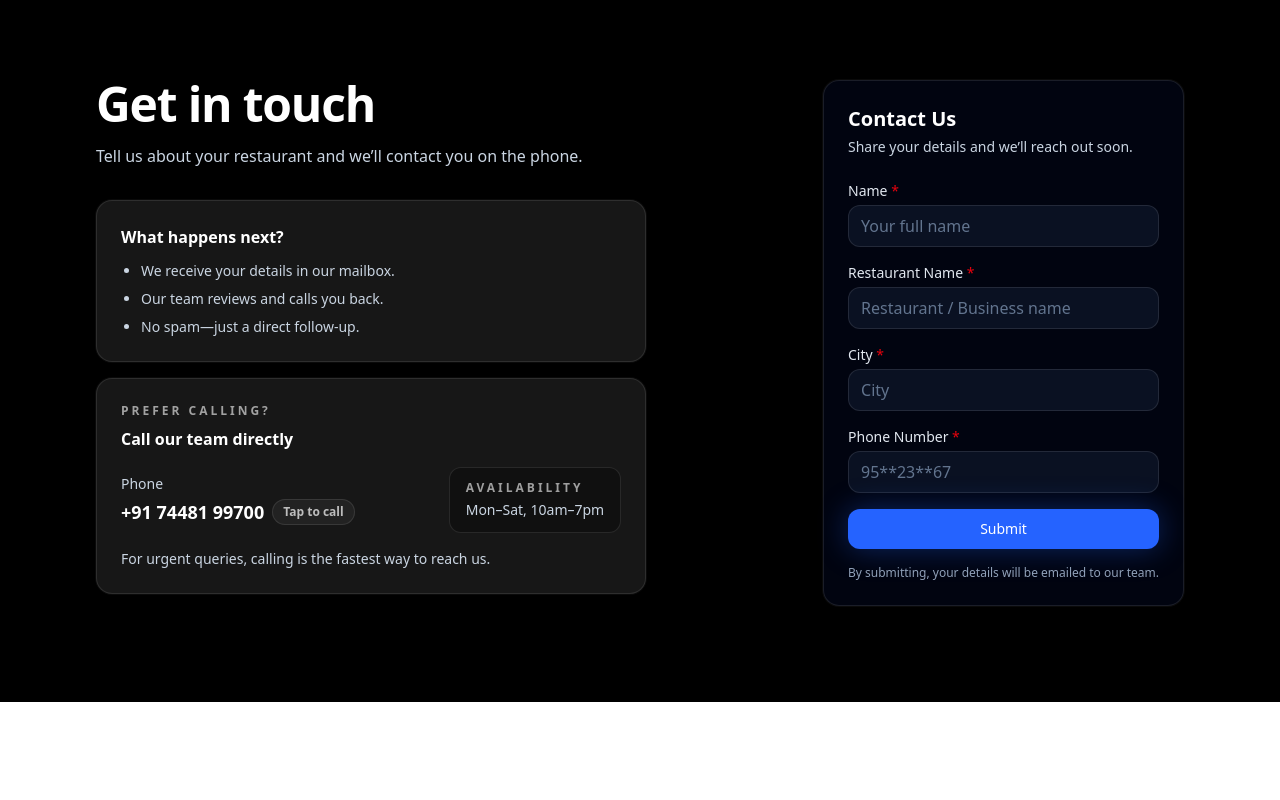
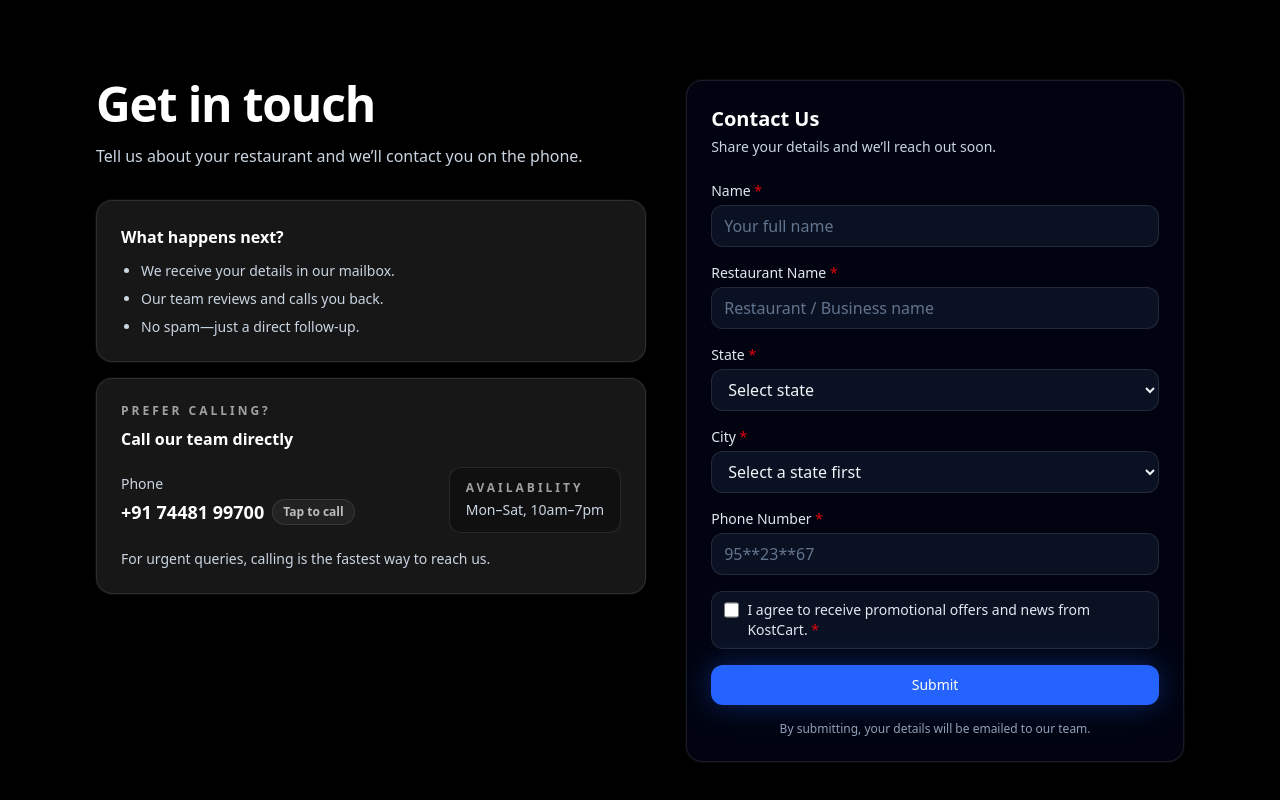
Before and after one commit to Binder101/KostCartWeb, a Next.js app: page / in a window 1280 px wide. Shown: the part 5739-6539 px from the top of the page. Before the commit the page ends 6441 px from the top, so only its background shows below. Built offline with nearby package versions, Linux system fonts and the light colour scheme.

Commit message:
Add marketing consent checkbox to contact form

```diff
--- a/src/app/layouts/ContactUsForm.tsx
+++ b/src/app/layouts/ContactUsForm.tsx
@@ -5,8 +5,10 @@ import { useMemo, useState } from "react";
 type FormState = {
     name: string;
     restaurantName: string;
+    state: string;
     city: string;
     phoneNumber: string;
+    marketingConsent: boolean;
 
     // Optional anti-spam honeypot (hidden field)
     companyWebsite: string;
@@ -15,6 +17,65 @@ type FormState = {
 type ApiResponse =
     | { ok: true; message: string }
     | { ok: false; message: string };
+
+const INDIA_STATE_CITIES: Record<string, string[]> = {
+    "Andaman and Nicobar Islands": ["Port Blair"],
+    "Andhra Pradesh": [
+        "Anantapur",
+        "Guntur",
+        "Kadapa",
+        "Kakinada",
+        "Kurnool",
+        "Nellore",
+        "Rajahmundry",
+        "Tirupati",
+        "Vijayawada",
+        "Visakhapatnam",
+    ],
+    "Arunachal Pradesh": ["Itanagar", "Naharlagun", "Pasighat", "Tawang"],
+    Assam: ["Dibrugarh", "Guwahati", "Jorhat", "Silchar", "Tezpur"],
+    Bihar: ["Bhagalpur", "Darbhanga", "Gaya", "Muzaffarpur", "Patna"],
+    Chandigarh: ["Chandigarh"],
+    Chhattisgarh: ["Bhilai", "Bilaspur", "Durg", "Korba", "Raipur"],
+    "Dadra and Nagar Haveli and Daman and Diu": ["Daman", "Silvassa"],
+    Delhi: ["Delhi", "New Delhi"],
+    Goa: ["Margao", "Panaji", "Vasco da Gama"],
+    Gujarat: ["Ahmedabad", "Bhavnagar", "Jamnagar", "Rajkot", "Surat", "Vadodara"],
+    Haryana: ["Faridabad", "Gurugram", "Hisar", "Panipat", "Rohtak"],
+    "Himachal Pradesh": ["Dharamshala", "Mandi", "Shimla", "Solan"],
+    "Jammu and Kashmir": ["Anantnag", "Jammu", "Srinagar"],
+    Jharkhand: ["Bokaro", "Dhanbad", "Jamshedpur", "Ranchi"],
+    Karnataka: ["Bengaluru", "Belagavi", "Hubballi", "Mangaluru", "Mysuru"],
+    Kerala: ["Kochi", "Kollam", "Kozhikode", "Thiruvananthapuram", "Thrissur"],
+    Ladakh: ["Kargil", "Leh"],
+    Lakshadweep: ["Kavaratti"],
+    "Madhya Pradesh": ["Bhopal", "Gwalior", "Indore", "Jabalpur", "Ujjain"],
+    Maharashtra: ["Aurangabad", "Mumbai", "Nagpur", "Nashik", "Pune", "Thane"],
+    Manipur: ["Imphal"],
+    Meghalaya: ["Shillong", "Tura"],
+    Mizoram: ["Aizawl", "Lunglei"],
+    Nagaland: ["Dimapur", "Kohima", "Mokokchung"],
+    Odisha: ["Bhubaneswar", "Cuttack", "Puri", "Rourkela", "Sambalpur"],
+    Puducherry: ["Karaikal", "Puducherry"],
+    Punjab: ["Amritsar", "Jalandhar", "Ludhiana", "Patiala"],
+    Rajasthan: ["Ajmer", "Bikaner", "Jaipur", "Jodhpur", "Kota", "Udaipur"],
+    Sikkim: ["Gangtok", "Namchi"],
+    "Tamil Nadu": ["Chennai", "Coimbatore", "Madurai", "Salem", "Tiruchirappalli"],
+    Telangana: ["Hyderabad", "Karimnagar", "Khammam", "Nizamabad", "Warangal"],
+    Tripura: ["Agartala", "Udaipur"],
+    "Uttar Pradesh": [
+        "Agra",
+        "Aligarh",
+        "Ghaziabad",
+        "Kanpur",
+        "Lucknow",
+        "Meerut",
+        "Noida",
+        "Varanasi",
+    ],
+    Uttarakhand: ["Dehradun", "Haridwar", "Haldwani", "Rishikesh"],
+    "West Bengal": ["Asansol", "Durgapur", "Howrah", "Kolkata", "Siliguri"],
+};
 
 function normalizePhone(input: string) {
     // Keep digits and common phone symbols
@@ -25,8 +86,10 @@ export default function ContactUsForm() {
     const [form, setForm] = useState<FormState>({
         name: "",
         restaurantName: "",
+        state: "",
         city: "",
         phoneNumber: "",
+        marketingConsent: false,
         companyWebsite: "", // honeypot
     });
 
@@ -37,13 +100,15 @@ export default function ContactUsForm() {
     const isValid = useMemo(() => {
         const nameOk = form.name.trim().length >= 2;
         const restOk = form.restaurantName.trim().length >= 2;
+        const stateOk = form.state.trim().length >= 2;
         const cityOk = form.city.trim().length >= 2;
+        const consentOk = form.marketingConsent;
 
         // Basic phone sanity check (server will also validate)
         const phone = form.phoneNumber.trim();
         const phoneOk = /^[0-9+\-() ]{7,20}$/.test(phone);
 
-        return nameOk && restOk && cityOk && phoneOk;
+        return nameOk && restOk && stateOk && cityOk && phoneOk && consentOk;
     }, [form]);
 
     function onChange<K extends keyof FormState>(key: K, value: FormState[K]) {
@@ -79,14 +144,16 @@ export default function ContactUsForm() {
             }
 
             const normalizedBase = apiBase.replace(/\/+$/, "");
+            const location = `${form.city.trim()}, ${form.state.trim()}`;
             const res = await fetch(`${normalizedBase}/api/v1/contact`, {
                 method: "POST",
                 headers: { "Content-Type": "application/json" },
                 body: JSON.stringify({
                     name: form.name.trim(),
                     restaurant_name: form.restaurantName.trim(),
-                    city: form.city.trim(),
+                    city: location,
                     phone_number: form.phoneNumber.trim(),
+                    marketing_consent: form.marketingConsent,
                 }),
             });
 
@@ -104,8 +171,10 @@ export default function ContactUsForm() {
             setForm({
                 name: "",
                 restaurantName: "",
+                state: "",
                 city: "",
                 phoneNumber: "",
+                marketingConsent: false,
                 companyWebsite: "",
             });
         } catch (err: any) {
@@ -169,17 +238,48 @@ export default function ContactUsForm() {
 
                     <div>
                         <label className="block text-sm font-medium text-slate-200">
+                            State <span className="text-red-600">*</span>
+                        </label>
+                        <select
+                            value={form.state}
+                            onChange={(e) => {
+                                onChange("state", e.target.value);
+                                onChange("city", "");
+                            }}
+                            className="mt-1 w-full rounded-xl border border-white/10 bg-slate-900/70 px-3 py-2 text-slate-100 outline-none ring-0 focus:border-blue-400"
+                            required
+                        >
+                            <option value="" disabled>
+                                Select state
+                            </option>
+                            {Object.keys(INDIA_STATE_CITIES).map((state) => (
+                                <option key={state} value={state}>
+                                    {state}
+                                </option>
+                            ))}
+                        </select>
+                    </div>
+
+                    <div>
+                        <label className="block text-sm font-medium text-slate-200">
                             City <span className="text-red-600">*</span>
                         </label>
-                        <input
-                            type="text"
+                        <select
                             value={form.city}
                             onChange={(e) => onChange("city", e.target.value)}
-                            placeholder="City"
-                            className="mt-1 w-full rounded-xl border border-white/10 bg-slate-900/70 px-3 py-2 text-slate-100 outline-none ring-0 placeholder:text-slate-500 focus:border-blue-400"
+                            className="mt-1 w-full rounded-xl border border-white/10 bg-slate-900/70 px-3 py-2 text-slate-100 outline-none ring-0 focus:border-blue-400"
                             required
-                            minLength={2}
-                        />
+                            disabled={!form.state}
+                        >
+                            <option value="" disabled>
+                                {form.state ? "Select city" : "Select a state first"}
+                            </option>
+                            {(INDIA_STATE_CITIES[form.state] || []).map((city) => (
+                                <option key={city} value={city}>
+                                    {city}
+                                </option>
+                            ))}
+                        </select>
                     </div>
 
                     <div>
@@ -213,6 +313,24 @@ export default function ContactUsForm() {
                         </div>
                     )}
 
+                    <div className="rounded-xl border border-white/10 bg-slate-900/70 px-3 py-2 text-sm text-slate-200">
+                        <label className="flex cursor-pointer items-start gap-2">
+                            <input
+                                type="checkbox"
+                                checked={form.marketingConsent}
+                                onChange={(e) =>
+                                    onChange("marketingConsent", e.target.checked)
+                                }
+                                className="mt-0.5 h-4 w-4 rounded border-white/20 bg-slate-900 text-blue-500 focus:ring-2 focus:ring-blue-400"
+                                required
+                            />
+                            <span>
+                                I agree to receive promotional offers and news from KostCart.
+                                <span className="text-red-600"> *</span>
+                            </span>
+                        </label>
+                    </div>
+
                     <button
                         type="submit"
                         disabled={submitting}
```
